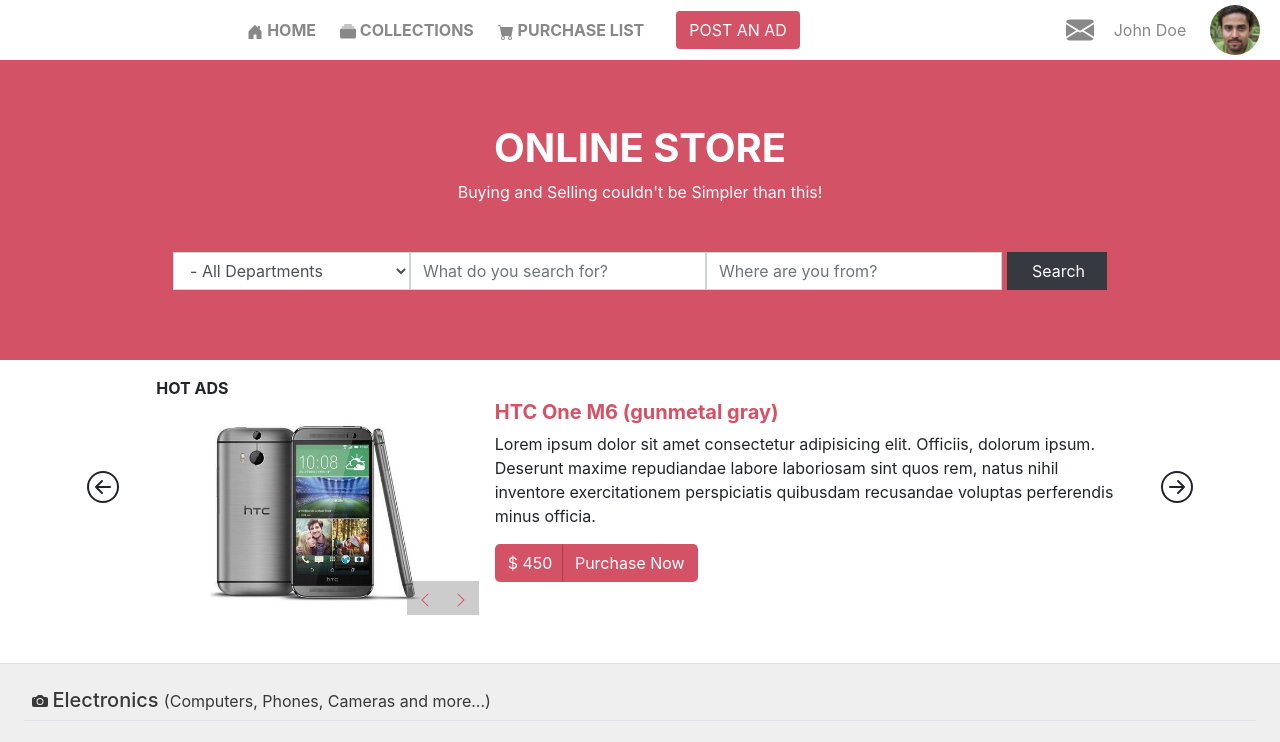
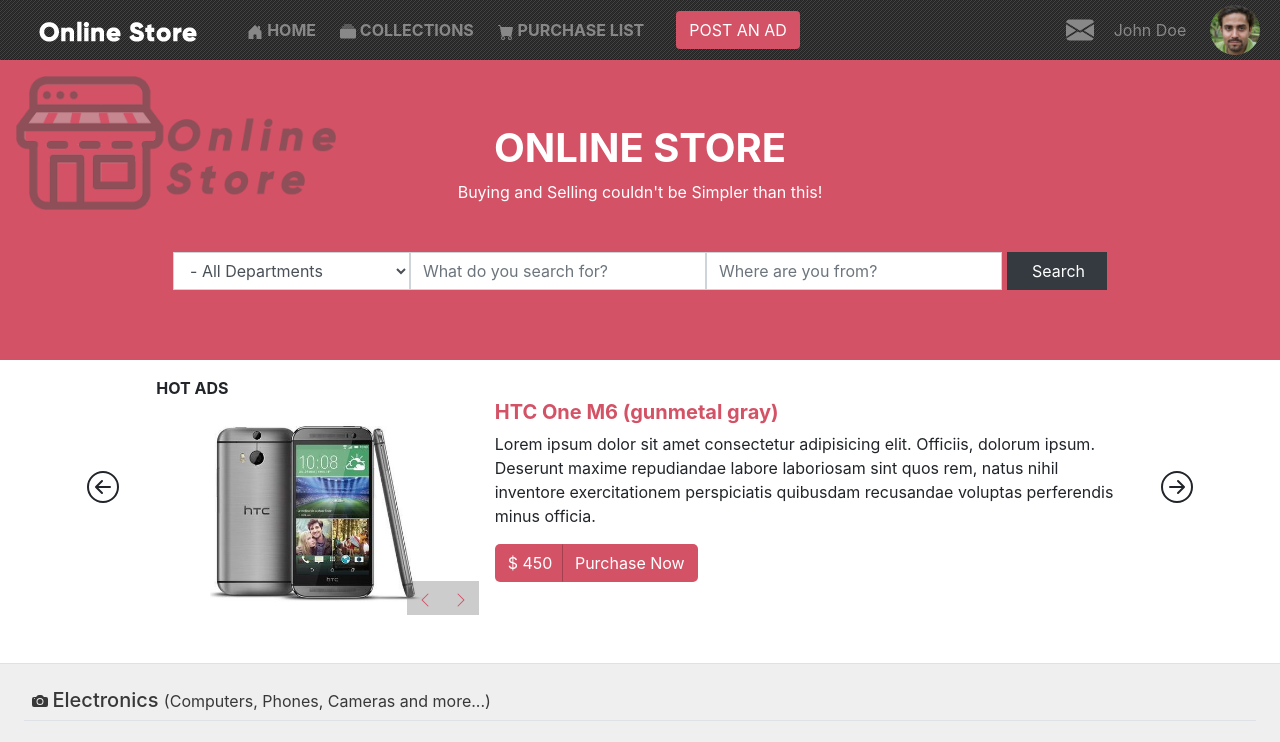
Before and after one commit to chubaquelo/HTML-Online-Store-Capstone, a plain HTML site: page index.html in a window 1280 px wide. Shown: the top 742 px of the page. Drawn offline with nearby package versions, Linux system fonts and the light colour scheme; a web font is replaced by a local one.

Commit message:
Try to fix IMG url on stylesheet again, so it works on live demo.

```diff
--- a/css/style.css
+++ b/css/style.css
@@ -1,7 +1,7 @@
 /* GLOBAL CLASSES */
 
 header {
-  background: url("./img/bg.png");
+  background: url("../img/bg.png");
   height: 60px;
   position: sticky;
   top: 0;
@@ -112,7 +112,7 @@ header {
 .search-hero {
   min-height: 300px;
   padding: 4em 10em;
-  background-image: url(./img/online-store-bg.fw.png);
+  background-image: url("../img/online-store-bg.fw.png");
   background-repeat: no-repeat;
   background-size: 25%;
   background-position-x: 1em;
@@ -121,7 +121,7 @@ header {
 
 .search-hero-results {
   padding: 0 2em;
-  background-image: url(./img/online-store-bg.fw.png);
+  background-image: url("../img/online-store-bg.fw.png");
   background-repeat: no-repeat;
   background-size: 25%;
   background-position-x: 980px;
```
